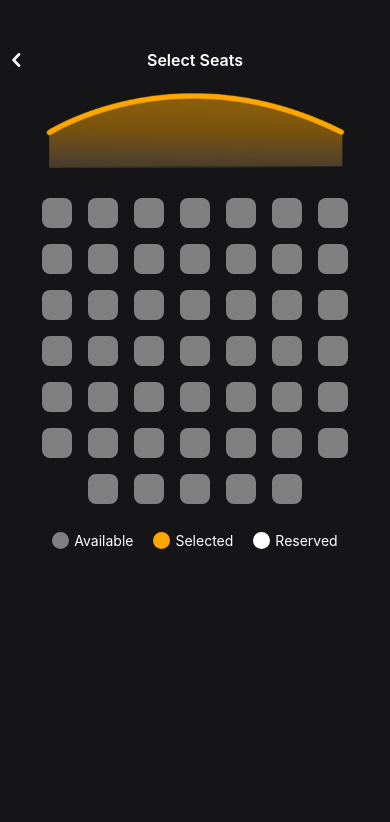
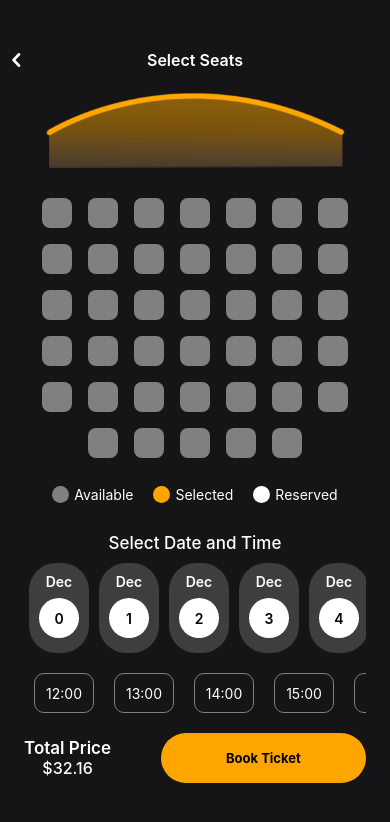
Before and after one commit to AnthonyH30/CineTicket, a React Native app: screen /Tickets in a window 390 px wide. Shown: the top 822 px of the page. Built offline with nearby package versions, Linux system fonts and the light colour scheme; no server answers.

Commit message:
adding static information to the layout

```diff
--- a/babel.config.js
+++ b/babel.config.js
@@ -2,5 +2,6 @@ module.exports = function(api) {
   api.cache(true);
   return {
     presets: ['babel-preset-expo'],
+    plugins: ['react-native-reanimated/plugin'],
   };
 };
--- /dev/null
+++ b/src/Data/Date.json
@@ -0,0 +1,157 @@
+[
+    {
+        "month": "Dec",
+        "day": "1",
+        "hours": [ "13:00", "14:30", "16:00", "17:30", "19:00"]
+    },
+    {
+        "month": "Dec",
+        "day": "2",
+        "hours": [ "13:00", "14:30", "16:00", "17:30", "19:00"]
+    },
+    {
+        "month": "Dec",
+        "day": "3",
+        "hours": [ "13:00", "14:30", "16:00", "17:30", "19:00"]
+    },
+    {
+        "month": "Dec",
+        "day": "4",
+        "hours": [ "13:00", "14:30", "16:00", "17:30", "19:00"]
+    },
+    {
+        "month": "Dec",
+        "day": "5",
+        "hours": [ "13:00", "14:30", "16:00", "17:30", "19:00"]
+    },
+    {
+        "month": "Dec",
+        "day": "6",
+        "hours": [ "13:00", "14:30", "16:00", "17:30", "19:00"]
+    }
+    ,{
+        "month": "Dec",
+        "day": "7",
+        "hours": [ "13:00", "14:30", "16:00", "17:30", "19:00"]
+    }
+    ,{
+        "month": "Dec",
+        "day": "8",
+        "hours": [ "13:00", "14:30", "16:00", "17:30", "19:00"]
+    },
+    {
+        "month": "Dec",
+        "day": "9",
+        "hours": [ "13:00", "14:30", "16:00", "17:30", "19:00"]
+    },
+    {
+        "month": "Dec",
+        "day": "10",
+        "hours": [ "13:00", "14:30", "16:00", "17:30", "19:00"]
+    },
+    {
+        "month": "Dec",
+        "day": "11",
+        "hours": [ "13:00", "14:30", "16:00", "17:30", "19:00"]
+    },
+    {
+        "month": "Dec",
+        "day": "12",
+        "hours": [ "13:00", "14:30", "16:00", "17:30", "19:00"]
+    },
+    {
+        "month": "Dec",
+        "day": "13",
+        "hours": [ "13:00", "14:30", "16:00", "17:30", "19:00"]
+    },
+    {
+        "month": "Dec",
+        "day": "14",
+        "hours": [ "13:00", "14:30", "16:00", "17:30", "19:00"]
+    },
+    {
+        "month": "Dec",
+        "day": "15",
+        "hours": [ "13:00", "14:30", "16:00", "17:30", "19:00"]
+    },
+    {
+        "month": "Dec",
+        "day": "16",
+        "hours": [ "13:00", "14:30", "16:00", "17:30", "19:00"]
+    },
+    {
+        "month": "Dec",
+        "day": "17",
+        "hours": [ "13:00", "14:30", "16:00", "17:30", "19:00"]
+    },
+    {
+        "month": "Dec",
+        "day": "18",
+        "hours": [ "13:00", "14:30", "16:00", "17:30", "19:00"]
+    },
+    {
+        "month": "Dec",
+        "day": "19",
+        "hours": [ "13:00", "14:30", "16:00", "17:30", "19:00"]
+    },
+    {
+        "month": "Dec",
+        "day": "20",
+        "hours": [ "13:00", "14:30", "16:00", "17:30", "19:00"]
+    },
+    {
+        "month": "Dec",
+        "day": "21",
+        "hours": [ "13:00", "14:30", "16:00", "17:30", "19:00"]
+    },
+    {
+        "month": "Dec",
+        "day": "22",
+        "hours": [ "13:00", "14:30", "16:00", "17:30", "19:00"]
+    },
+    {
+        "month": "Dec",
+        "day": "23",
+        "hours": [ "13:00", "14:30", "16:00", "17:30", "19:00"]
+    },
+    {
+        "month": "Dec",
+        "day": "24",
+        "hours": [ "13:00", "14:30", "16:00", "17:30", "19:00"]
+    },
+    {
+        "month": "Dec",
+        "day": "25",
+        "hours": [ "13:00", "14:30", "16:00", "17:30", "19:00"]
+    },
+    {
+        "month": "Dec",
+        "day": "26",
+        "hours": [ "13:00", "14:30", "16:00", "17:30", "19:00"]
+    },
+    {
+        "month": "Dec",
+        "day": "27",
+        "hours": [ "13:00", "14:30", "16:00", "17:30", "19:00"]
+    },
+    {
+        "month": "Dec",
+        "day": "28",
+        "hours": [ "13:00", "14:30", "16:00", "17:30", "19:00"]
+    },
+    {
+        "month": "Dec",
+        "day": "29",
+        "hours": [ "13:00", "14:30", "16:00", "17:30", "19:00"]
+    },
+    {
+        "month": "Dec",
+        "day": "30",
+        "hours": [ "13:00", "14:30", "16:00", "17:30", "19:00"]
+    },
+    {
+        "month": "Dec",
+        "day": "31",
+        "hours": [ "13:00", "14:30", "16:00", "17:30", "19:00"]
+    }
+]
--- a/src/Data/Seats.json
+++ b/src/Data/Seats.json
@@ -154,37 +154,9 @@
     ,{
         "id": "39",
         "Number": 39
-    }
-    ,{
+    },
+    {
         "id": "40",
         "Number": 40
     }
-    ,{
-        "id": "41",
-        "Number": 41
-    }
-    ,{
-        "id": "42",
-        "Number": 42
-    }
-    ,{
-        "id": "43",
-        "Number": 43
-    }
-    ,{
-        "id": "44",
-        "Number": 44
-    }
-    ,{
-        "id": "45",
-        "Number": 45
-    }
-    ,{
-        "id": "46",
-        "Number": 46
-    }
-    ,{
-        "id": "47",
-        "Number": 47
-    }
 ]
--- a/src/screens/Tickets/index.js
+++ b/src/screens/Tickets/index.js
@@ -1,10 +1,14 @@
-import { SafeAreaView, Image, View, Pressable } from 'react-native';
-import React, { useContext, useEffect } from 'react';
+import { ScrollView, Image, View, Pressable, Dimensions, FlatList, Text, TouchableOpacity } from 'react-native';
+import React, { useContext } from 'react';
 import Header from '../../Components/Header'
 import { styles } from './styles';
 import Seats from '../../Data/Seats.json';
 import TicketStatus from '../../Components/TicketStatus';
 import { TicketContext } from '../../context/TicketContext';
+import Title from '../../Components/Title';
+import Date from '../../Data/Date.json';
+
+const hours = ["12:00", "13:00", "14:00", "15:00", "16:00"]
 
 export default function Tickets() {
 
@@ -25,12 +29,8 @@ export default function Tickets() {
 
   }
 
-  useEffect(()=>{
-
-  },[])
-
   return (
-    <SafeAreaView style={styles.container}>
+    <ScrollView style={styles.container}>
       <Header pagetitle='Select Seats' />
       <Image style={styles.imageCine} source={require('../../Assets/cine.png')} />
       <View style={styles.seatsContainer}>
@@ -43,6 +43,45 @@ export default function Tickets() {
           <TicketStatus color='#ffa500' status='Selected' />
           <TicketStatus color='white' status='Reserved' />
       </View>
-    </SafeAreaView>
+      <View>
+        <Title text='Select Date and Time' style={{fontSize: 17, alignSelf: 'center', marginVertical: 10}} />
+        <View style={{paddingHorizontal: 24, marginBottom: 50}}>
+          <FlatList
+            data={Date}
+            keyExtractor={(date) => String(date.day)}
+            horizontal
+            renderItem={({date, index}) => {
+              return(
+                <View style={styles.dateContainer}>
+                  <Text style={styles.textMonth}>Dec</Text>
+                  <View style={styles.circleDay}>
+                    <Text style={styles.textDay}>{index}</Text>
+                  </View>
+              </View>
+              )
+            }}
+          />
+          <ScrollView
+            horizontal
+            showsHorizontalScrollIndicator={false}
+          >
+            {hours.map( hour => (
+              <View key={hour} style={styles.hourContainer}>
+                <Text style={styles.textHour}>{hour}</Text>
+              </View>
+            ))}
+          </ScrollView>
+          <View style={styles.finishContainer}>
+            <View style={styles.priceContainer}>
+              <Text style={{color: 'white', fontWeight: '600', fontSize: 17}}>Total Price</Text>
+              <Text style={{color: 'white', fontWeight: '500', fontSize: 16}}>$32.16</Text>
+            </View>
+            <TouchableOpacity style={styles.btn}>
+              <Text style={styles.btnText}>Book Ticket</Text>
+            </TouchableOpacity>
+          </View>
+        </View>
+      </View>
+    </ScrollView>
   )
 }
--- a/src/screens/Tickets/styles.js
+++ b/src/screens/Tickets/styles.js
@@ -34,5 +34,64 @@ export const styles = StyleSheet.create({
     justifyContent: 'center',
     marginVertical: 20,
     flexDirection: 'row'
+  },
+  dateContainer: {
+    width: 60,
+    height: 90,
+    backgroundColor: '#403d3d',
+    marginHorizontal: 5,
+    borderRadius: 27,
+    alignItems: 'center',
+  },
+  circleDay: {
+    width: 40,
+    height: 40,
+    backgroundColor: 'white',
+    borderRadius: 40,
+    marginTop: 8,
+    alignItems: 'center',
+    justifyContent: 'center'
+  },
+  textMonth: {
+    color: 'white',
+    fontWeight: '600',
+    marginTop: 10
+  },
+  textDay: {
+    fontWeight: '600'
+  },
+  hourContainer: {
+    borderColor: 'gray',
+    borderWidth: 1,
+    width: 60,
+    height: 40,
+    borderRadius: 10,
+    alignItems: 'center',
+    justifyContent: 'center',
+    marginVertical: 20,
+    marginHorizontal: 10
+  },
+  textHour: {
+    color: 'white'
+  },
+  finishContainer: {
+    flexDirection: 'row',
+    alignItems: 'center',
+    justifyContent: 'space-between'
+  },
+  priceContainer: {
+    alignItems: 'center'
+  },
+  btn: {
+    backgroundColor: '#ffa500',
+    width: width / 1.9,
+    height: 50,
+    borderRadius: 25,
+    alignItems: 'center',
+    justifyContent: 'center',
+  },
+  btnText: {
+    fontWeight: '700',
+    fontSize: 13
   }
 });
```
Also changed, not shown: package.json (+4 -4 lines), 1 other file (tests, documents, lock files or other folders).
